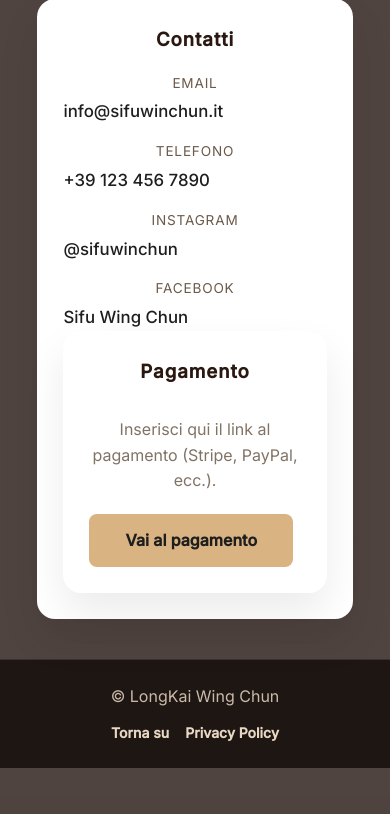
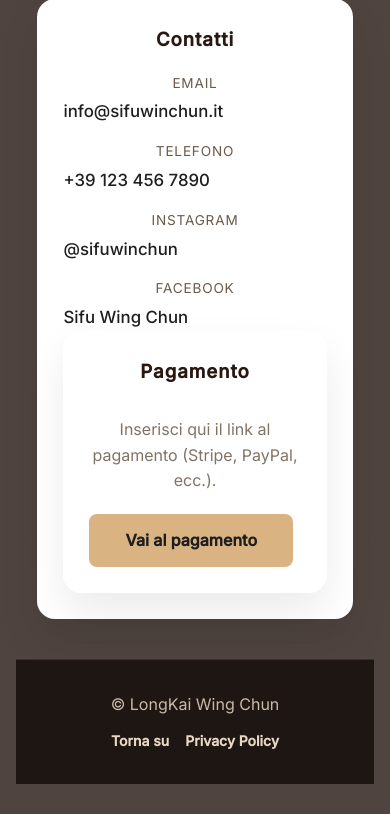
Before and after one commit to hsagency587/LONGKAI2, a PHP site: page / in a window 390 px wide. Shown: the part 5301-6115 px from the top of the page. Before the commit the page ends 6069 px from the top, so only its background shows below. Run offline with PHP 8.4, Linux system fonts and the light colour scheme.

Commit message:
Update styles.css

```diff
--- a/css/styles.css
+++ b/css/styles.css
@@ -322,11 +322,11 @@ h2 {
 /* ========== Footer full width reale ========== */
 
 .footer {
-  width: 100vw;
-  margin-left: calc(50% - 50vw); /* forza full width */
+  position: relative;
+  width: 100%;
   background: #1e1612;
   color: #e7d7c3;
-  padding: 24px 0;
+  padding: 32px 0;
   border-top: 1px solid rgba(255,255,255,0.12);
 }
 
@@ -370,15 +370,6 @@ h2 {
   }
 }
 
-
-/* mobile */
-@media (max-width: 700px) {
-  .footer-inner {
-    flex-direction: column;
-    gap: 12px;
-    text-align: center;
-  }
-}
 /* =====================================================
    SERVIZI – STILE TRADIZIONALE WING CHUN
    ===================================================== */
```
